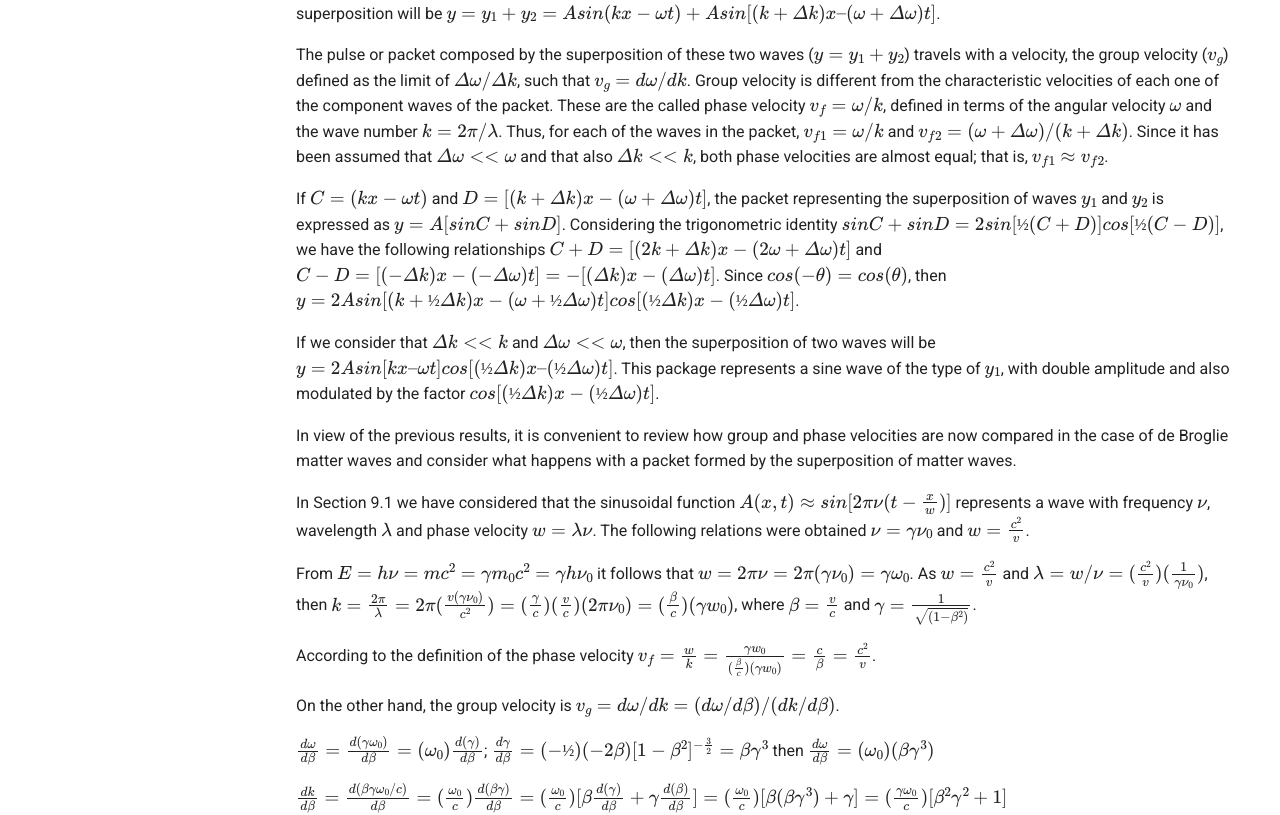
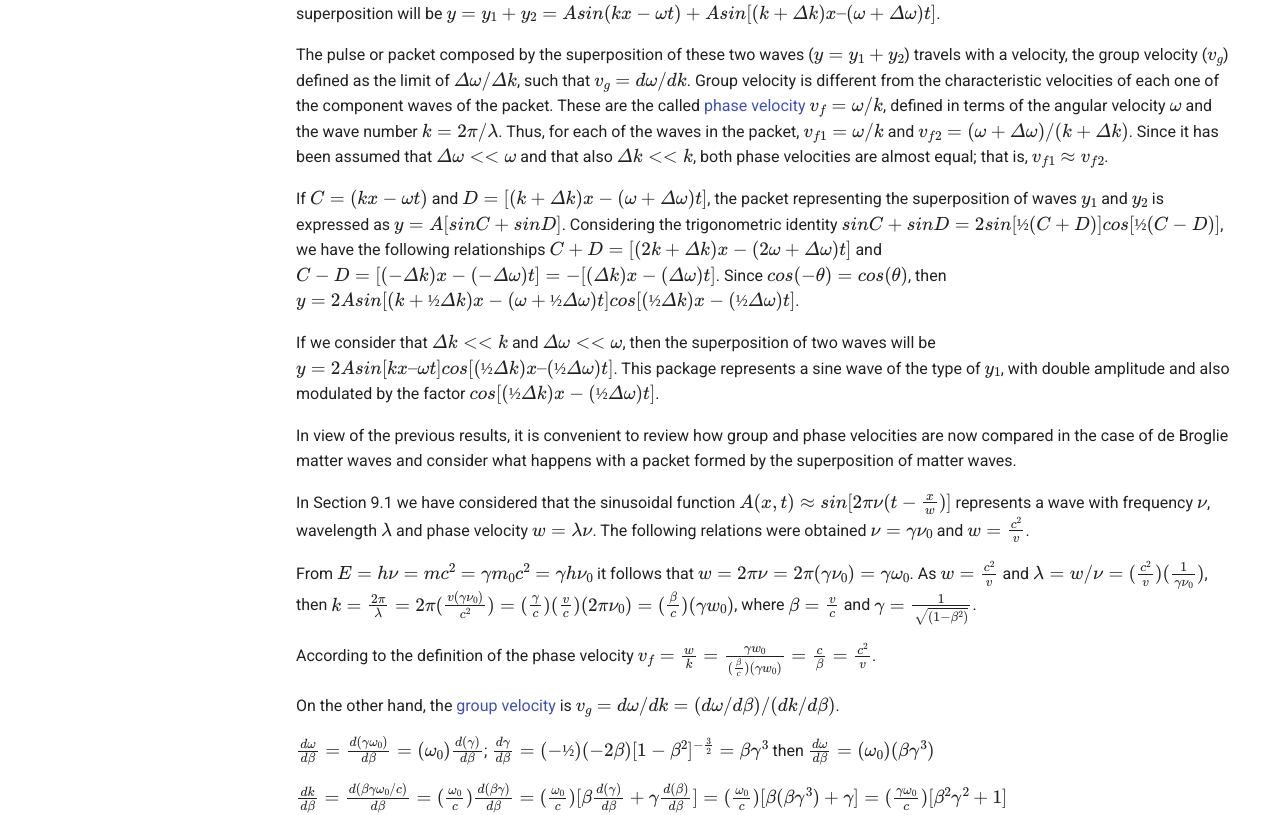
Before and after one commit to modphysnobel/modphysnobel.github.io, an MkDocs documentation site: the page built from docs/vol-III/vol-III-chap-11-appendix.md, in a window 1280 px wide and 1400 px high, scrolled down 557 px. Shown: the part 235-1050 px from the top of the window. Built offline with MkDocs 1.6.1 and Material for MkDocs 9.7.7, drawn with Linux system fonts in a browser that asks for light colours; some web fonts are replaced; comment, search, counter and statistics services are not loaded; part of the change alters nothing that is shown.

```diff
--- a/docs/vol-III/vol-III-chap-11-appendix.md
+++ b/docs/vol-III/vol-III-chap-11-appendix.md
@@ -14,7 +14,7 @@ Let us consider two waves of equal amplitude $A$ that differ slightly in the val
 
 Let us consider two waves of equal amplitude $A$ that differ slightly in the value of the wave number by an infinitesimal quantity $Δk$ and in the value of the angular frequency by $Δω$. If $y_1=Asin(kx−ωt)$ and $y_2=Asin[(k+Δk)x–(ω+Δω)t]$; their superposition will be $y=y_1+y_2=Asin(kx−ωt)+Asin[(k+Δk)x–(ω+Δω)t]$.
 
-The pulse or packet composed by the superposition of these two waves ($y=y_1+y_2$) travels with a velocity, the group velocity ($v_g$) defined as the limit of $Δω/Δk$, such that $v_g=dω/dk$. Group velocity is different from the characteristic velocities of each one of the component waves of the packet. These are the called phase velocity $v_f=ω/k$, defined in terms of the angular velocity $ω$ and the wave number $k=2π/λ$. Thus, for each of the waves in the packet, $v_{f1}=ω/k$ and $v_{f2}=(ω+Δω)/(k+Δk)$. Since it has been assumed that $Δω<<ω$ and that also $Δk<<k$, both phase velocities are almost equal; that is, $v_{f1}≈v_{f2}$.
+The pulse or packet composed by the superposition of these two waves ($y=y_1+y_2$) travels with a velocity, the group velocity ($v_g$) defined as the limit of $Δω/Δk$, such that $v_g=dω/dk$. Group velocity is different from the characteristic velocities of each one of the component waves of the packet. These are the called <a href="https://en.wikipedia.org/wiki/Phase_velocity" title="here the definition">phase velocity </a> $v_f=ω/k$, defined in terms of the angular velocity $ω$ and the wave number $k=2π/λ$. Thus, for each of the waves in the packet, $v_{f1}=ω/k$ and $v_{f2}=(ω+Δω)/(k+Δk)$. Since it has been assumed that $Δω<<ω$ and that also $Δk<<k$, both phase velocities are almost equal; that is, $v_{f1}≈v_{f2}$.
 
 If $C=(kx−ωt)$ and $D=[(k+Δk)x−(ω+Δω)t]$, the packet representing the superposition of waves $y_1$ and $y_2$ is expressed as $y=A[sinC+sinD]$. Considering the trigonometric identity $sinC+sinD=2sin[½(C+D)]cos[½(C−D)]$, we have the following relationships $C+D=[(2k+Δk)x−(2ω+Δω)t]$ and $C−D=[(−Δk)x−(−Δω)t]=−[(Δk)x−(Δω)t]$. Since $cos(−θ)=cos(θ)$, then $y=2Asin[(k+½Δk)x−(ω+½Δω)t]cos[(½Δk)x−(½Δω)t]$.
 
@@ -28,7 +28,7 @@ From $E=hν=mc^2=γm_0c^2=γhν_0$ it follows that $w=2πν=2π(γν_0)=γω_0$.
 
 According to the definition of the phase velocity $v_f=\frac{w}{k}=\frac{γw_0}{(\frac{β}{c})(γw_0)}=\frac{c}{β}=\frac{c^2}{v}$.
 
-On the other hand, the group velocity is $v_g=dω/dk=(dω/dβ)/(dk/dβ)$.
+On the other hand, the <a href="https://en.wikipedia.org/wiki/Group_velocity" title="here the definition">group velocity </a> is $v_g=dω/dk=(dω/dβ)/(dk/dβ)$.
 
 $\frac{dω}{dβ}=\frac{d(γω_0)}{dβ}=(ω_0)\frac{d(γ)}{dβ}$; $\frac{dγ}{dβ}=(−½)(−2β)[1−β^2]^{-\frac{3}{2}}=βγ^3$ then $\frac{dω}{dβ}=(ω_0)(βγ^3)$
 
```
